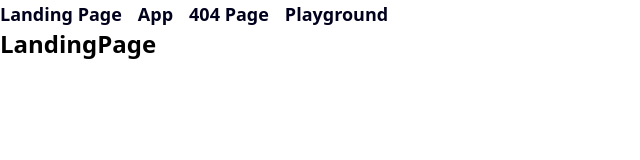
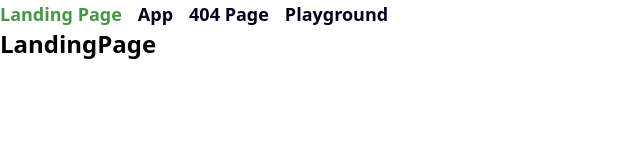
Before and after one commit to Kankenny/Friday, a React (Create React App) app in the folder frontend/: page / in a window 1280 px wide. Shown: the top 160 px of the page, without its empty margins (0-640 px from the left). Built offline with nearby package versions, Linux system fonts and the light colour scheme; the HTML template or start-up script is replaced by a standard one.

Commit message:
Add add-on stylings to the RouterLink component
The add-on stylings to the said component will be appended to the default styles when its path is active

```diff
--- a/frontend/src/components/ui/RouterLink.tsx
+++ b/frontend/src/components/ui/RouterLink.tsx
@@ -1,4 +1,4 @@
-import { Link } from "react-router-dom"
+import { Link, useLocation } from "react-router-dom"
 
 type Props = {
   to: string
@@ -7,10 +7,15 @@ type Props = {
 }
 
 const RouterLink = ({ to, routerLinkText, twClasses }: Props) => {
+  const { pathname } = useLocation()
+  console.log(pathname)
+
+  const activatedRouterLinkClasses = pathname === to && "text-tertiary"
+
   return (
     <Link
       to={to}
-      className={`text-lg font-bold text-secondary hover:text-tertiary duration-100 ${twClasses}`}
+      className={`text-lg font-bold text-secondary hover:text-tertiary duration-100 ${activatedRouterLinkClasses} ${twClasses}`}
     >
       {routerLinkText}
     </Link>
```
